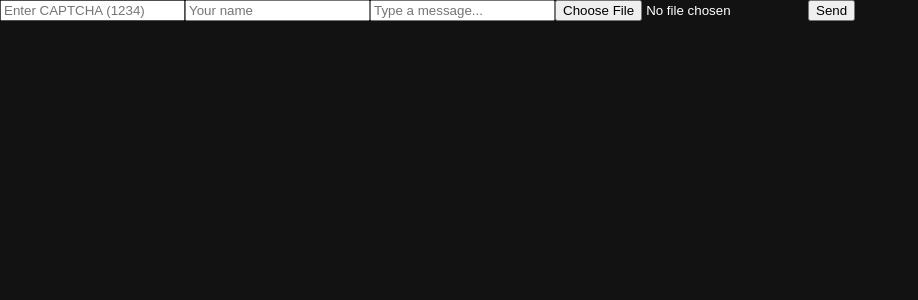
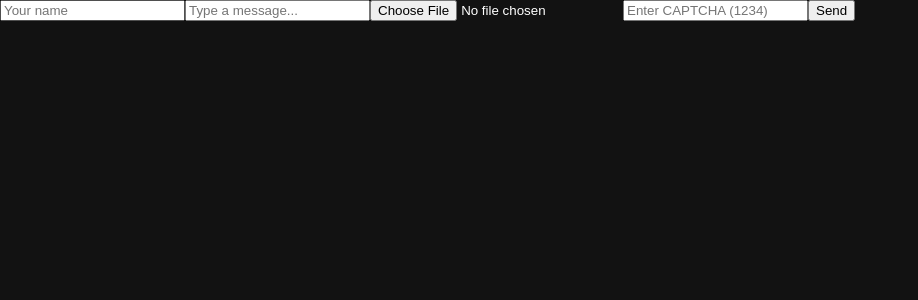
Before and after one commit to martysl/peertube-plugin-martychat, a React (Vite) app: page / in a window 1280 px wide. Shown: the top 300 px of the page, without its empty margins (0-918 px from the left). Built offline with nearby package versions, Linux system fonts and the light colour scheme.

Commit message:
Update ChatWindow.tsx

```diff
--- a/src/components/ChatWindow.tsx
+++ b/src/components/ChatWindow.tsx
@@ -1,27 +1,59 @@
 import { useState } from "react";
-import MessageInput from "./MessageInput";
-import MessageList from "./MessageList";
 import { Message } from "../types";
 
-export default function ChatWindow() {
-  const [messages, setMessages] = useState<Message[]>([]);
+interface MessageInputProps {
+  onSend: (name: string, message: string, image: File | null) => Promise<void>;
+}
 
-  const sendMessage = async (name: string, message: string, image: File | null) => {
-    const newMessage: Message = {
-      name,
-      message,
-      image: image ? URL.createObjectURL(image) : undefined,
-    };
+export default function MessageInput({ onSend }: MessageInputProps) {
+  const [name, setName] = useState("");
+  const [message, setMessage] = useState("");
+  const [image, setImage] = useState<File | null>(null);
+  const [captcha, setCaptcha] = useState("");
 
-    setMessages((prev) => [...prev, newMessage]);
+  const handleSend = async () => {
+    if (!message.trim() && !image) return;
+    if (captcha !== "1234") {
+      alert("Invalid CAPTCHA!");
+      return;
+    }
+
+    await onSend(name || "Anonymous", message, image);
+    setMessage("");
+    setImage(null);
   };
 
   return (
-    <div className="w-full h-full flex flex-col border rounded bg-white">
-      <div className="flex-1 overflow-auto p-2">
-        <MessageList messages={messages} />
-      </div>
-      <MessageInput onSend={sendMessage} />
+    <div className="p-2 border-t flex flex-col gap-2">
+      <input
+        type="text"
+        placeholder="Your name"
+        value={name}
+        onChange={(e) => setName(e.target.value)}
+        className="p-2 border rounded"
+      />
+      <input
+        type="text"
+        placeholder="Type a message..."
+        value={message}
+        onChange={(e) => setMessage(e.target.value)}
+        className="p-2 border rounded"
+      />
+      <input
+        type="file"
+        accept="image/*"
+        onChange={(e) => setImage(e.target.files ? e.target.files[0] : null)}
+      />
+      <input
+        type="text"
+        placeholder="Enter CAPTCHA (1234)"
+        value={captcha}
+        onChange={(e) => setCaptcha(e.target.value)}
+        className="p-2 border rounded"
+      />
+      <button onClick={handleSend} className="p-2 bg-blue-500 text-white rounded">
+        Send
+      </button>
     </div>
   );
 }
```
